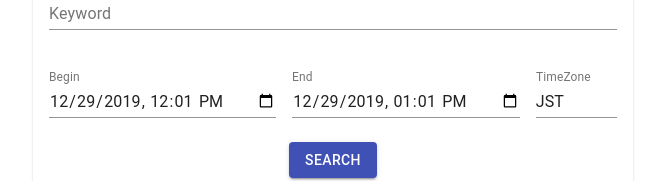
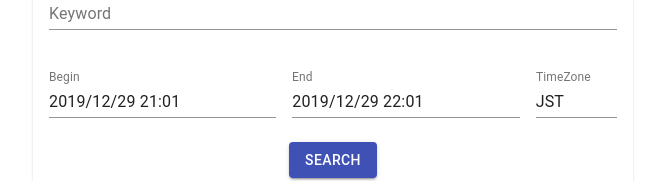
Before and after one commit to inamima/twitter-time-search, a Next.js app: page / in a window 1280 px wide. Shown: the part 130-311 px from the top of the page, without its empty margins (307-972 px from the left). Built offline with nearby package versions, Linux system fonts and the light colour scheme.

Commit message:
chg: Date/Time pickerに変更

```diff
--- a/components/BeginDateTime.tsx
+++ b/components/BeginDateTime.tsx
@@ -1,6 +1,10 @@
 import * as React from 'react';
-import TextField from '@material-ui/core/TextField';
+import moment, { Moment } from "moment-timezone";
+import MomentUtils from '@date-io/moment'
+import { DateTimePicker, MuiPickersUtilsProvider,  } from '@material-ui/pickers'
 import { withStyles, WithStyles, createStyles } from '@material-ui/core/styles';
+
+moment.locale("ja")
 
 const styles = createStyles({
     container: {
@@ -13,22 +17,23 @@ const styles = createStyles({
 });
 
 interface Props extends WithStyles<typeof styles> {
-    onChange: (ev: React.ChangeEvent<HTMLInputElement>) => void;
-    value: string;
+    onChange: (date: Moment | null) => void;
+    value: Moment;
 }
 
 const _BeginDateTime: React.FC<Props> = ({ classes, onChange, value}) => {
     return (
-        <TextField
-            id=""
-            label="Begin"
-            type="datetime-local"
-            value={value}
-            className={classes.beginField}
-            onChange={onChange}
-            InputLabelProps={{ shrink: true }}
-            margin="normal"
-        />
+        <MuiPickersUtilsProvider utils={MomentUtils}>
+            <DateTimePicker
+                ampm={false}
+                className={classes.beginField}
+                format={'YYYY/MM/DD HH:mm'}
+                label="Begin"
+                margin={"normal"}
+                onChange={onChange}
+                value={value}
+            />
+        </MuiPickersUtilsProvider>
     );
 }
 
--- a/components/EndDateTime.tsx
+++ b/components/EndDateTime.tsx
@@ -1,6 +1,10 @@
 import * as React from 'react';
-import TextField from '@material-ui/core/TextField';
+import moment, { Moment } from 'moment-timezone'
+import MomentUtils from '@date-io/moment'
 import { withStyles, WithStyles, createStyles } from '@material-ui/core/styles';
+import { DateTimePicker, MuiPickersUtilsProvider,  } from '@material-ui/pickers'
+
+moment.locale("ja")
 
 const styles = createStyles({
     container: {
@@ -13,22 +17,23 @@ const styles = createStyles({
 });
 
 interface Props extends WithStyles<typeof styles> {
-    onChange: (ev: React.ChangeEvent<HTMLInputElement>) => void;
-    value: string;
+    onChange: (date: Moment | null) => void;
+    value: Moment;
 }
 
 const _EndDateTime: React.FC<Props> = ({ classes, onChange, value}) => {
     return (
-        <TextField
-            id=""
-            label="End"
-            type="datetime-local"
-            value={value}
-            className={classes.endField}
-            onChange={onChange}
-            InputLabelProps={{ shrink: true }}
-            margin="normal"
-        />
+        <MuiPickersUtilsProvider utils={MomentUtils}>
+            <DateTimePicker
+                ampm={false}
+                className={classes.endField}
+                format={'YYYY/MM/DD HH:mm'}
+                label="End"
+                margin={"normal"}
+                onChange={onChange}
+                value={value}
+            />
+        </MuiPickersUtilsProvider>
     );
 }
 
--- a/components/Main.tsx
+++ b/components/Main.tsx
@@ -8,8 +8,8 @@ import { BeginDateTime } from "./BeginDateTime";
 import { EndDateTime } from "./EndDateTime";
 import { KeywordText } from "./KeywordText";
 import { TimeZone } from "./TimeZone";
-import { datetimeToComponent, datetimeToQuery } from "../lib";
-import moment from "moment";
+import { datetimeToQuery } from "../lib";
+import moment, { Moment } from "moment-timezone";
 import Typography from '@material-ui/core/Typography';
 
 const styles = ({ breakpoints, palette, spacing }: Theme) => createStyles({
@@ -41,51 +41,54 @@ interface Props extends WithStyles<typeof styles> {
 }
 
 const _Main: React.FC<Props> = (props) => {
-    const now = moment();
-    const oneHourLater = moment(now).add(1, "hour");
+    const now = moment().tz("Asia/Tokyo");
+    const oneHourLater = moment(now).tz("Asia/Tokyo").add(1, "hour");
     const classes = props.classes;
 
     const [keyword, setKeyword] = useState("");
-    const [begin, setBegin] = useState(datetimeToComponent(now));
-    const [end, setEnd] = useState(datetimeToComponent(oneHourLater));
+    const [begin, setBegin] = useState(now);
+    const [end, setEnd] = useState(oneHourLater);
     const [timeZone, setTimeZone] = useState("JST");
 
-    function onKeywordChange(ev: React.ChangeEvent<HTMLInputElement>) {
+    const onKeywordChange = (ev: React.ChangeEvent<HTMLInputElement>) => {
         setKeyword(ev.target.value);
     }
 
-    function onBeginChange(ev: React.ChangeEvent<HTMLInputElement>) {
-        setBegin(ev.target.value);
-        const oneHourLater = moment(ev.target.value).add(1, "hour");
-        setEnd(datetimeToComponent(oneHourLater));
+    const onBeginChange = (date: Moment | null) => {
+        if (date === null) {
+            date = moment().tz("Asia/Tokyo");
+        }
+        setBegin(date);
+
+        const oneHourLater = moment(date).add(1, "hour");
+        setEnd(oneHourLater);
     }
 
-    function onEndChange(ev: React.ChangeEvent<HTMLInputElement>) {
-        setEnd(ev.target.value);
+    const onEndChange = (date: Moment | null) => {
+        if (date === null) {
+            date = moment().tz("Asia/Tokyo");
+        }
+        setEnd(date);
     }
 
-    function onTimeZoneChange(ev: React.ChangeEvent<HTMLInputElement>) {
+    const onTimeZoneChange = (ev: React.ChangeEvent<HTMLInputElement>) => {
         setTimeZone(ev.target.value);
     }
 
-    function onClick(ev: React.MouseEvent<HTMLElement, MouseEvent>) {
+    const onClick = (ev: React.MouseEvent<HTMLElement, MouseEvent>) => {
         searchAndOpen();
         ev.preventDefault();
     }
 
-    function handleSubmit(ev: React.FormEvent<HTMLFormElement>) {
+    const handleSubmit = (ev: React.FormEvent<HTMLFormElement>) => {
         searchAndOpen();
         ev.preventDefault();
     }
 
-    function searchAndOpen() {
+    const searchAndOpen = () => {
         const keywordQuery = keyword;
-
-        const beginDate = moment.utc(begin);
-        const beginQuery = `since:${datetimeToQuery(beginDate, timeZone)}`;
-
-        const endDate = moment.utc(end);
-        const endQuery = `until:${datetimeToQuery(endDate, timeZone)}`;
+        const beginQuery = `since:${datetimeToQuery(begin, timeZone)}`;
+        const endQuery = `until:${datetimeToQuery(end, timeZone)}`;
 
         const query = encodeURIComponent(`${keywordQuery} ${beginQuery} ${endQuery}`);
         window.open("https://twitter.com/search?q=" + query);
--- a/lib.ts
+++ b/lib.ts
@@ -1,8 +1,4 @@
-import * as moment from "moment";
-
-export function datetimeToComponent(date: moment.Moment): string {
-    return date.format("YYYY-MM-DDTHH:mm");
-}
+import moment from "moment-timezone";
 
 export function datetimeToQuery(date: moment.Moment, timeZoneSuffix: string): string {
     return `${date.format("YYYY-MM-DD_HH:mm:ss")}_${timeZoneSuffix}`;
--- a/package.json
+++ b/package.json
@@ -8,14 +8,18 @@
     "start": "next start"
   },
   "dependencies": {
+    "@date-io/moment": "^1.3.13",
     "@material-ui/core": "^4.8.1",
+    "@material-ui/pickers": "^3.2.8",
     "@material-ui/styles": "^4.7.1",
     "moment": "^2.24.0",
+    "moment-timezone": "^0.5.27",
     "next": "9.1.6",
     "react": "16.12.0",
     "react-dom": "16.12.0"
   },
   "devDependencies": {
+    "@types/moment-timezone": "^0.5.12",
     "@types/node": "^13.1.1",
     "@types/react": "^16.9.17",
     "typescript": "^3.7.4"
```
Also changed, not shown: 1 other file (tests, documents, lock files or other folders).
